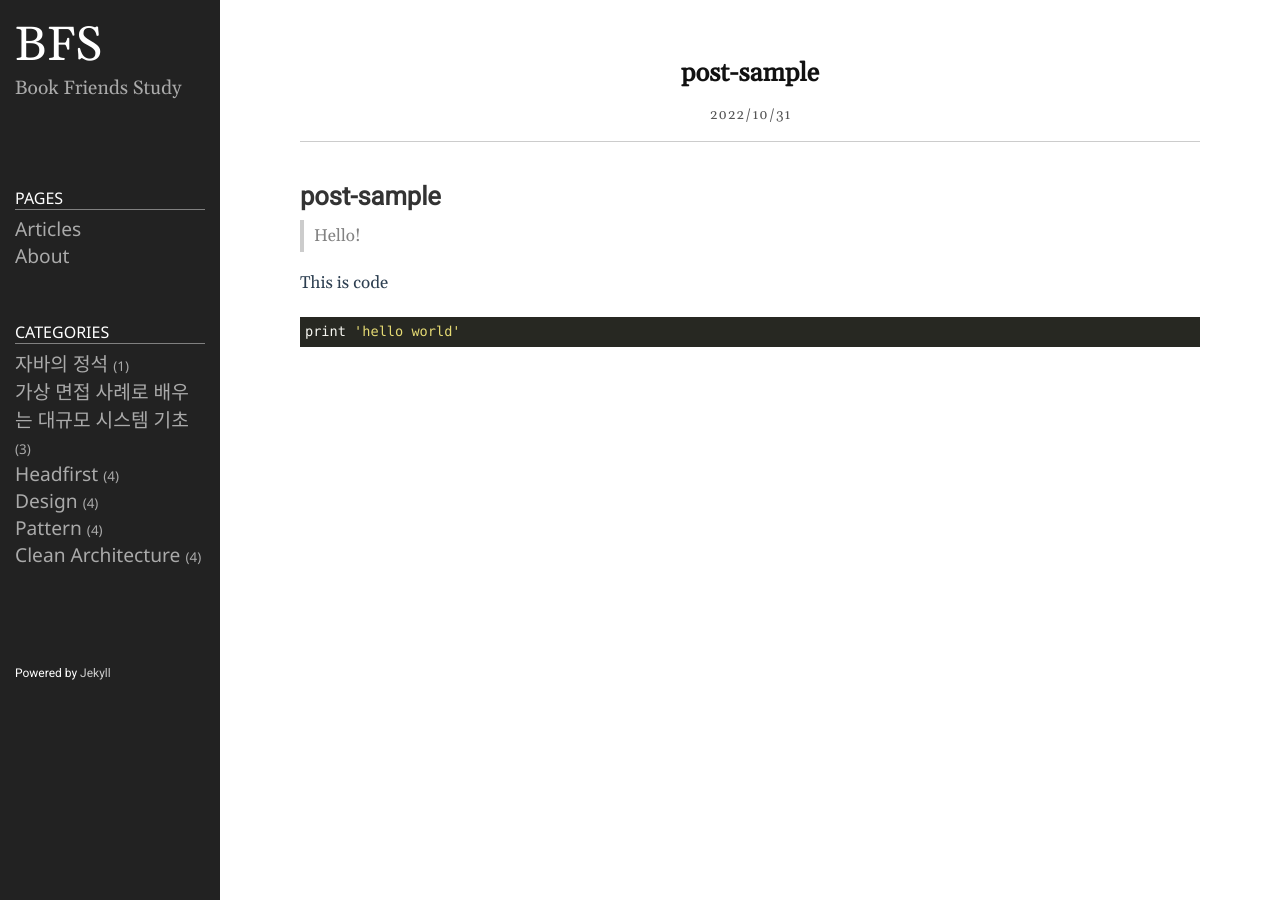
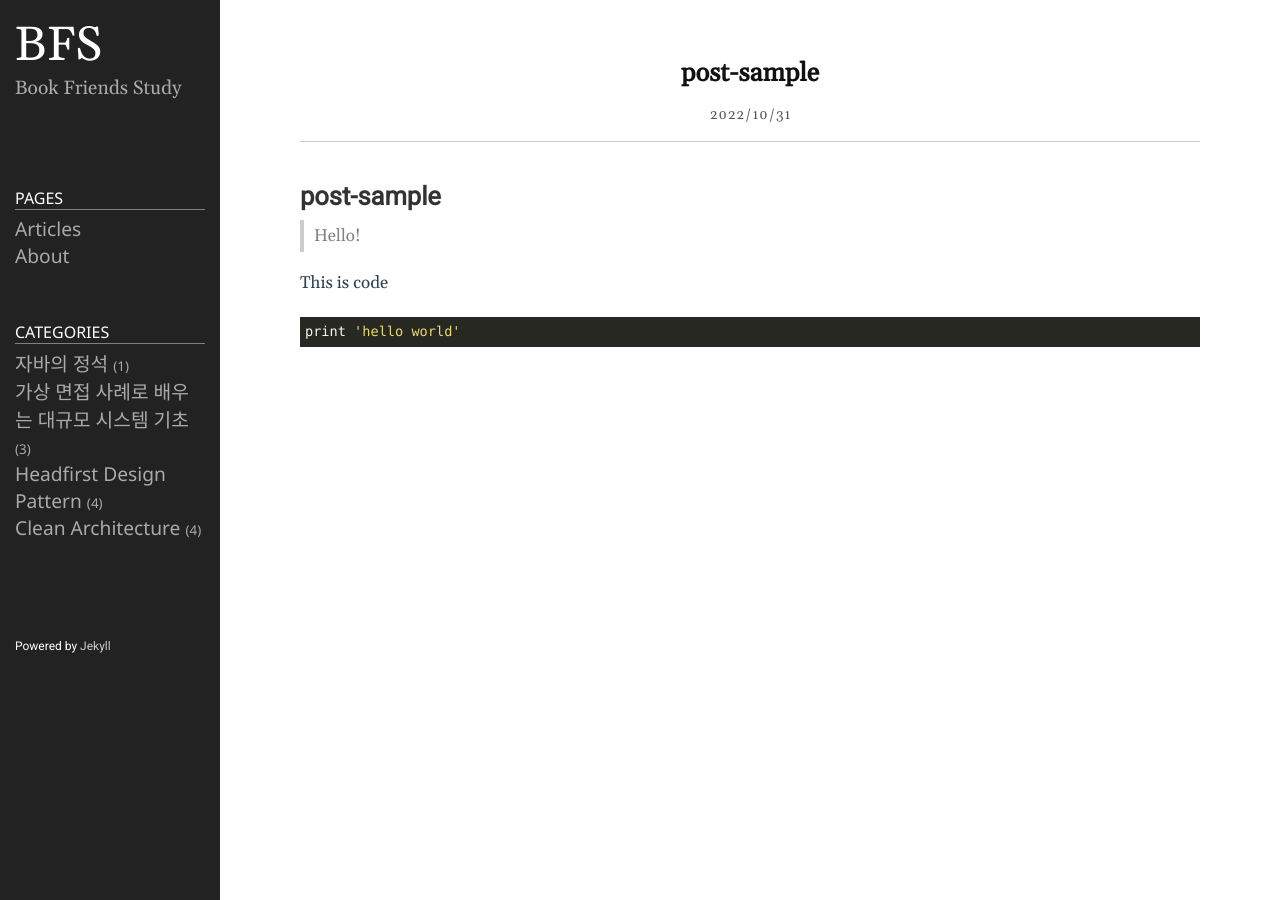
Before and after one commit to bookFriendsStudy/bookFriendsStudy.github.io, a Jekyll site: the page built from _posts/자바의 정석/2022-11-01-post2.markdown, in a window 1280 px wide. Built offline with Jekyll 4.4.1, drawn with Linux system fonts in a browser that asks for light colours.

```diff
--- a/_posts/Headfirst Design Pattern/2023-03-05-chapter2.markdown
+++ b/_posts/Headfirst Design Pattern/2023-03-05-chapter2.markdown
@@ -2,7 +2,8 @@
 layout: post
 title: 2. Observer Pattern
 date: 2023-03-05 21:00:00 +0900
-categories: "Headfirst Design Pattern"
+categories:
+- Headfirst Design Pattern
 author: hojunee
 ---
 # 2. 옵저버 패턴
--- a/_posts/Headfirst Design Pattern/2023-03-26-chapter6.markdown
+++ b/_posts/Headfirst Design Pattern/2023-03-26-chapter6.markdown
@@ -2,7 +2,8 @@
 layout: post
 title: 6. Command Pattern
 date: 2023-03-26 21:00:00 +0900
-categories: "Headfirst Design Pattern"
+categories:
+- Headfirst Design Pattern
 author: hojunee
 ---
 # 6. Command Pattern
--- a/_posts/Headfirst Design Pattern/2023-04-09-chapter10.markdown
+++ b/_posts/Headfirst Design Pattern/2023-04-09-chapter10.markdown
@@ -2,7 +2,8 @@
 layout: post
 title: 10. State Pattern
 date: 2023-04-09 21:00:00 +0900
-categories: "Headfirst Design Pattern"
+categories:
+- Headfirst Design Pattern
 author: hojunee
 ---
 # 10. State Pattern
--- a/_posts/Headfirst Design Pattern/2023-04-22-chapter14_1.markdown
+++ b/_posts/Headfirst Design Pattern/2023-04-22-chapter14_1.markdown
@@ -2,7 +2,8 @@
 layout: post
 title: 14-1. Leftover Patterns I
 date: 2023-04-22 21:00:00 +0900
-categories: "Headfirst Design Pattern"
+categories:
+- Headfirst Design Pattern
 author: hojunee
 ---
 ## Bridge Pattern **브릿지 패턴**
--- a/_posts/자바의 정석/2022-11-01-post2.markdown
+++ b/_posts/자바의 정석/2022-11-01-post2.markdown
@@ -2,7 +2,8 @@
 layout: post
 title: post-sample
 date: 2022-11-01 00:00:00 +0900
-category: "자바의 정석"
+category:
+- 자바의 정석
 ---
 # post-sample
 > Hello!
```
